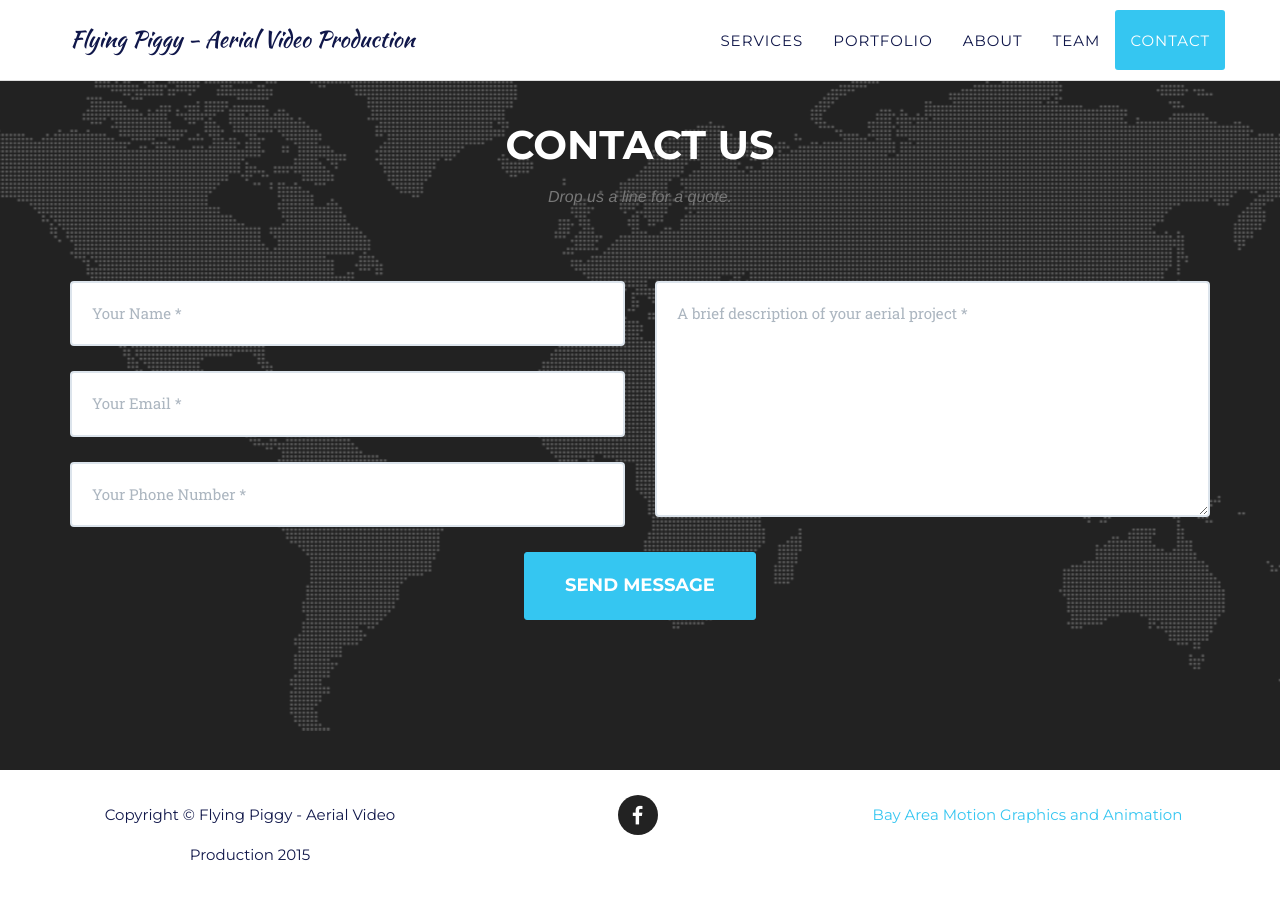
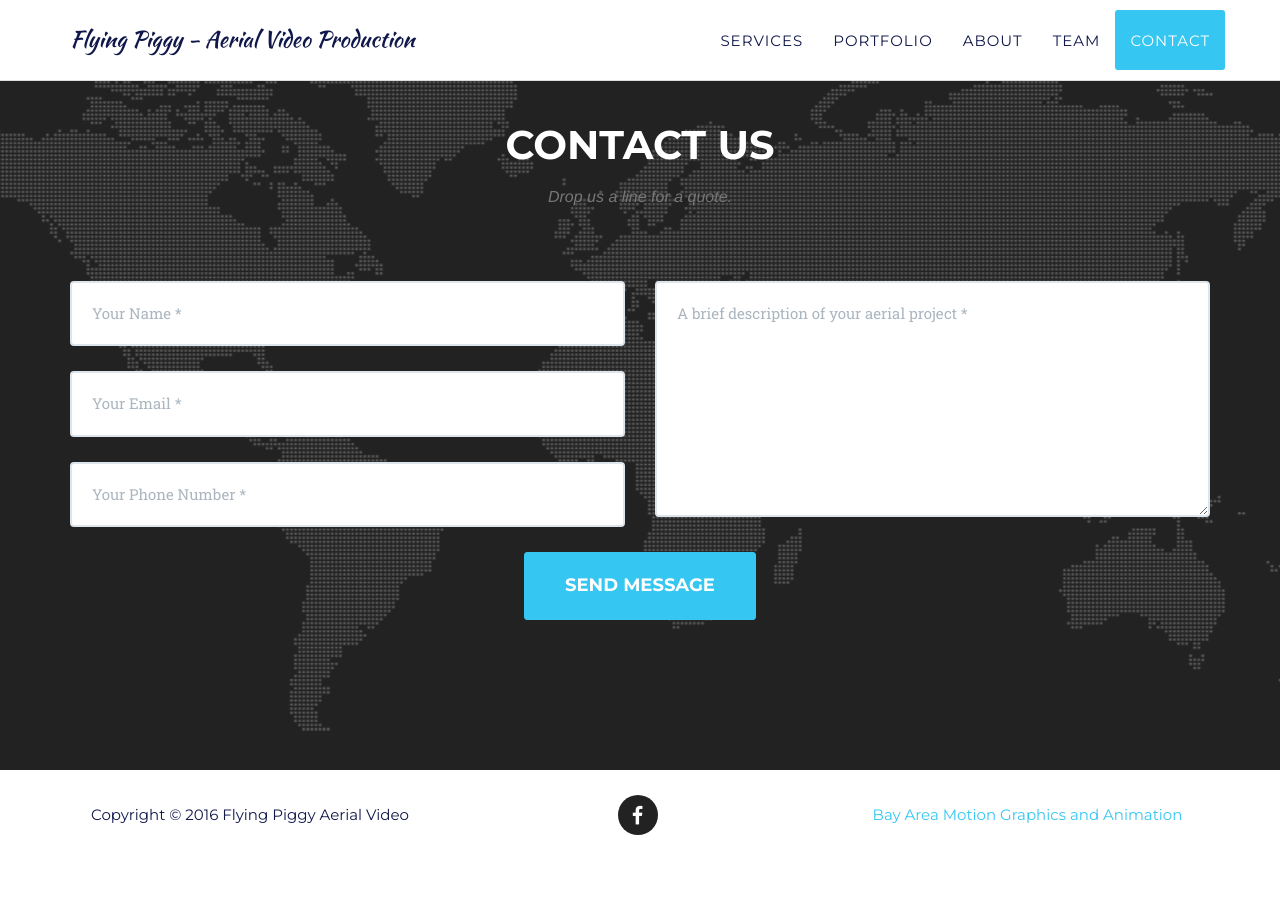
Before and after one commit to dronepiggy/dronepiggy.github.io, a Jekyll site: the page built from index.html, in a window 1280 px wide and 900 px high, scrolled down 6464 px. Built offline with Jekyll 4.4.1, drawn with Linux system fonts in a browser that asks for light colours; some web fonts are replaced; after the commit the page ends 7324 px from its top, so only the background shows below that.

Commit message:
copyright and cors

```diff
--- a/_includes/footer.html
+++ b/_includes/footer.html
@@ -2,7 +2,7 @@
         <div class="container">
             <div class="row">
                 <div class="col-md-4">
-                    <span class="copyright">Copyright &copy; {{ site.title }} 2015</span>
+                    <span class="copyright">Copyright &copy; 2016 Flying Piggy Aerial Video</span>
                 </div>
                 <div class="col-md-4">
                     <ul class="list-inline social-buttons">
--- a/js/contact_me.js
+++ b/js/contact_me.js
@@ -18,7 +18,7 @@
                 firstName = name.split(' ').slice(0, -1).join(' ');
             }
             $.ajax({
-                url: "http://cors.io?u=http://formspree.io/fly@dronepiggy.com",
+                url: "//formspree.io/fly@dronepiggy.com",
                 type: "POST",
                 dataType: "json",
                 data: {
```
